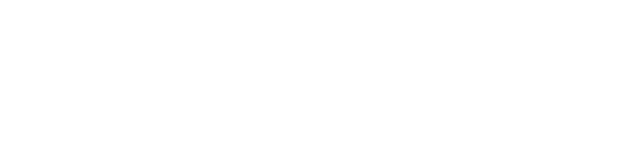
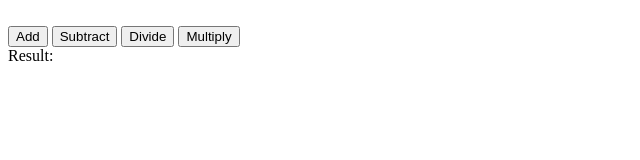
Before and after one commit to Boots0309/simpleCalculator, a plain HTML site: page index.html in a window 1280 px wide. Shown: the whole page, without its empty margins (0-640 px from the left). Drawn offline with Linux system fonts and the light colour scheme.

Commit message:
added css

```diff
--- a/index.html
+++ b/index.html
@@ -4,10 +4,21 @@
     <meta charset="UTF-8">
     <meta http-equiv="X-UA-Compatible" content="IE=edge">
     <meta name="viewport" content="width=device-width, initial-scale=1.0">
+    <link rel="stylesheet" href="src/styles.css">
     <script src="index.js" defer></script>
     <title>Javascript Calculator</title>
 </head>
 <body>
+    <span id="num1-el"></span>
+    <span id="num2-el"></span>
+    <br>
+    <button>Add</button>
+    <button>Subtract</button>
+    <button>Divide</button>
+    <button>Multiply</button>
+    <br>
+    <span id="sum-el">Result: </span>
+
 
 </body>
 </html>
```
Also changed, not shown: src/styles.css (added).
